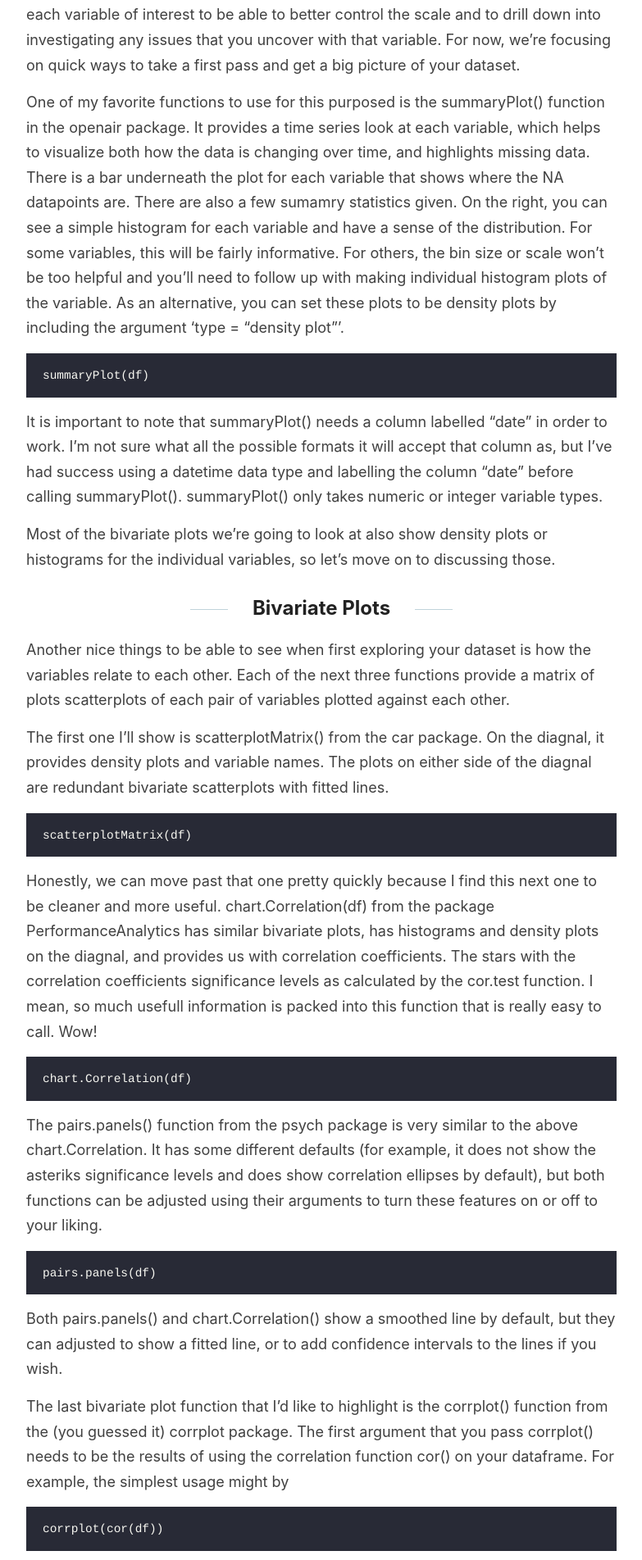
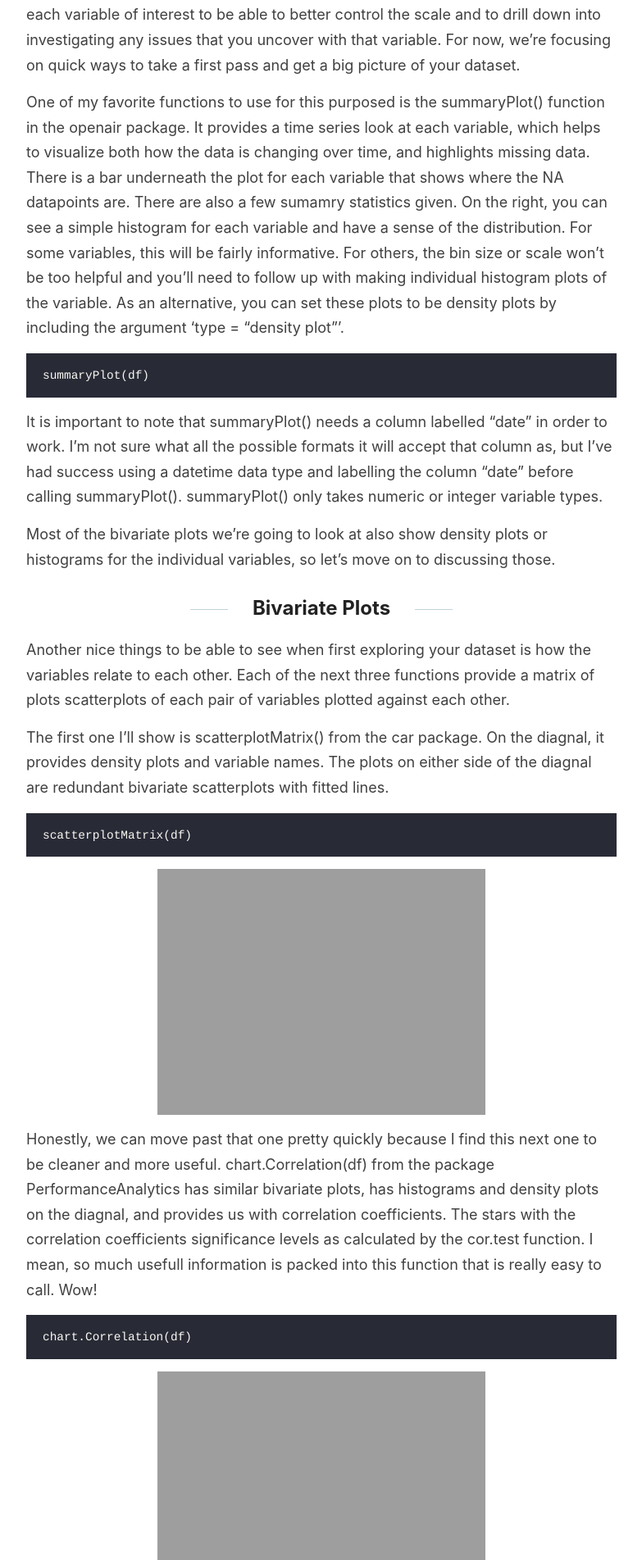
Before and after one commit to oroconnor/reverie, a Jekyll site: the page built from _posts/2021-02-07-EDA:Summaries.md, in a window 1280 px wide. Shown: the part 4497-6400 px from the top of the page at 82% size, without its empty margins (248-1031 px from the left). Built offline with Jekyll 4.4.1, drawn with Linux system fonts in a browser that asks for light colours.

Commit message:
Update 2021-02-07-EDA:Summaries.md

````diff
--- a/_posts/2021-02-07-EDA:Summaries.md
+++ b/_posts/2021-02-07-EDA:Summaries.md
@@ -91,12 +91,14 @@ The first one I'll show is scatterplotMatrix() from the car package. On the diag
 ```r
 scatterplotMatrix(df)
 ```
+<img src = "https://oroconnor.github.io/td/images/summary/scatterplotMatrix.png" alt = "scatterplotMatrix() function">
 
 Honestly, we can move past that one pretty quickly because I find this next one to be cleaner and more useful. chart.Correlation(df) from the package PerformanceAnalytics has similar bivariate plots, has histograms and density plots on the diagnal, and provides us with correlation coefficients. The stars with the correlation coefficients significance levels as calculated by the cor.test function. I mean, so much usefull information is packed into this function that is really easy to call. Wow!
 
 ```r
 chart.Correlation(df)
 ```
+<img src = "https://oroconnor.github.io/td/images/summary/chart.Correlation.png" alt = "chart.Correlation() function">
 
 The pairs.panels() function from the psych package is very similar to the above chart.Correlation. It has some different defaults (for example, it does not show the asteriks significance levels and does show correlation ellipses by default), but both functions can be adjusted using their arguments to turn these features on or off to your liking.
 
````
